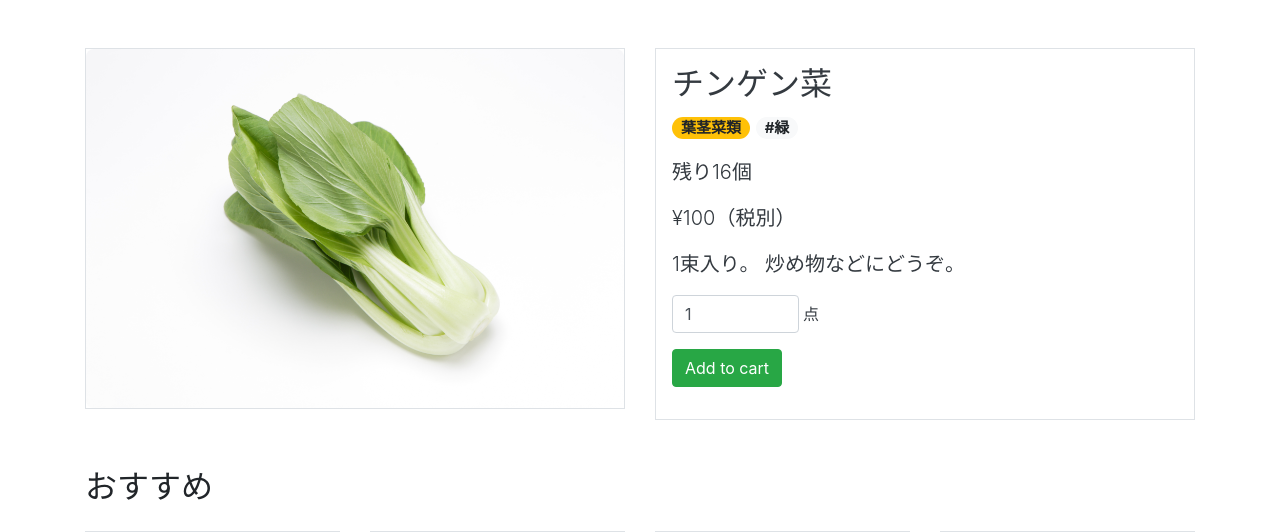
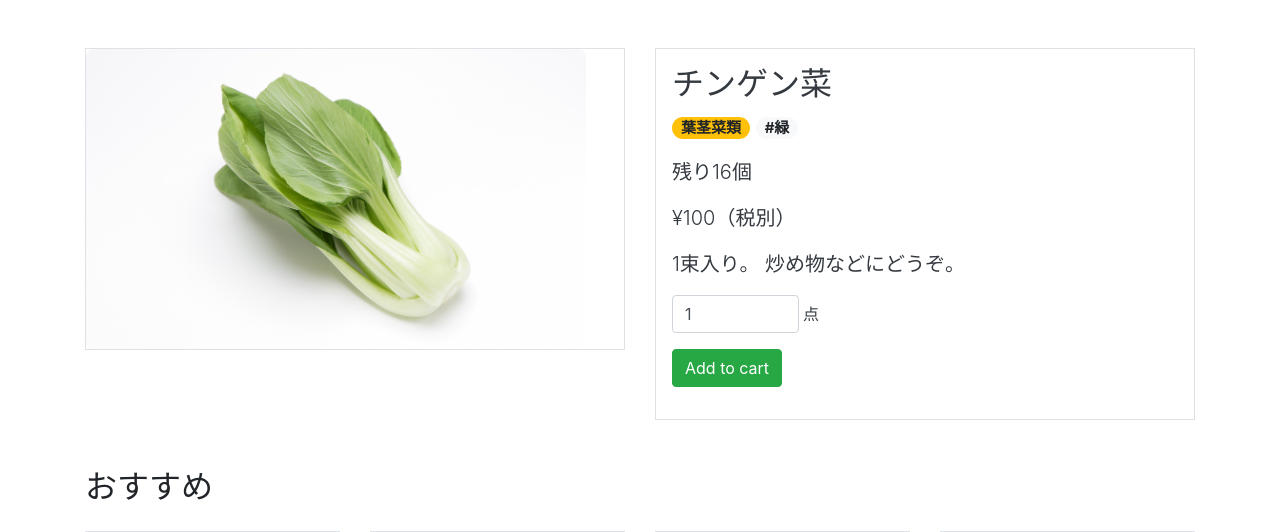
Before and after one commit to moni3nyaho/vegeket, a Django app: page /items/1E8kZWsJiQPKIC7pUvwRmf/ in a window 1280 px wide; the page is wider, and only the part inside the window is pictured. Shown: the part 48-580 px from the top of that part. Run offline with Django 5.2, Linux system fonts and the light colour scheme; data comes from the database, SQL or seed files in the repository; some libraries are stand-ins or nearby versions.

Commit message:
比率変更

```diff
--- a/static/css/style.css
+++ b/static/css/style.css
@@ -1,6 +1,6 @@
 .product-image {
-  width: 100%;
-  height: 100%;
+  width: 500px;
+  height: 300px;
   object-fit: cover;
   border-radius: 8px;
 }
```
